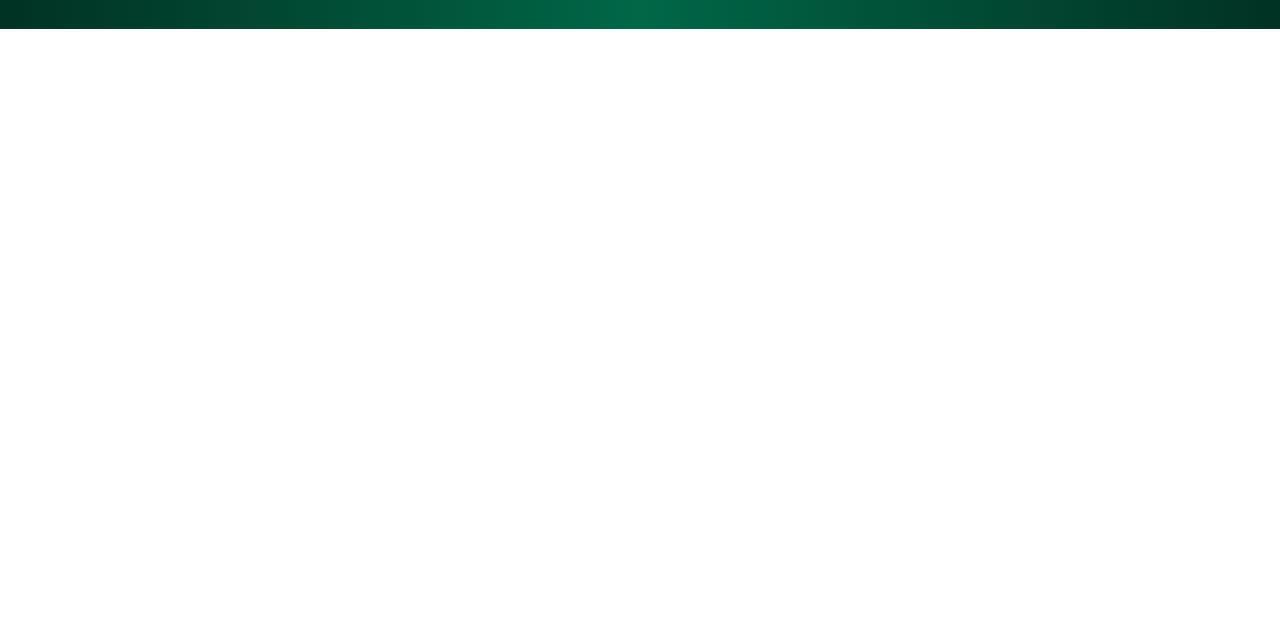
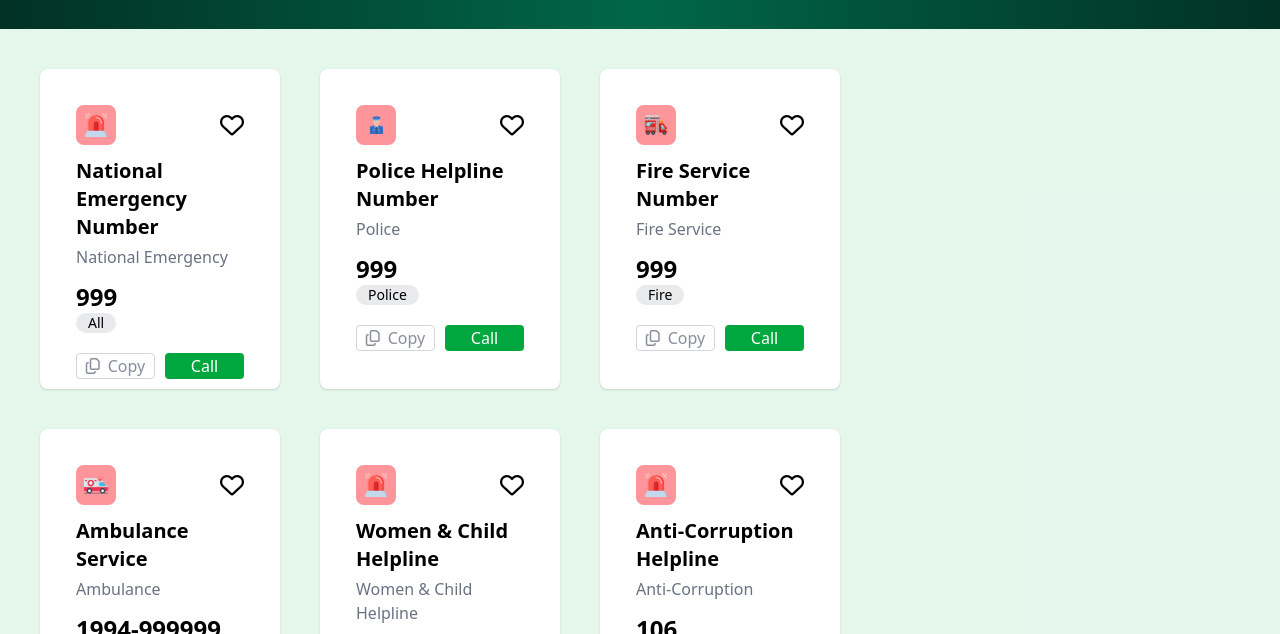
Before and after one commit to Jerome-Mondol/PH-5th-assignment, a plain HTML site: page index.html in a window 1280 px wide. Shown: the part 323-957 px from the top of the page. Before the commit the page ends 800 px from the top, so only its background shows below. Drawn offline with nearby package versions, Linux system fonts and the light colour scheme.

Commit message:
cards done

```diff
--- /dev/null
+++ b/cards.js
@@ -0,0 +1,65 @@
+export const cardData = [
+    {
+        img:"./assets/emergency.png",
+        title: "National Emergency Number",
+        subTitle:"National Emergency",
+        tel:"999",
+        category: "All"
+    },
+    {
+        img:"./assets/police.png",
+        title: "Police Helpline Number",
+        subTitle:"Police",
+        tel:"999",
+        category: "Police"
+    },
+    {
+        img:"./assets/fire-service.png",
+        title: "Fire Service Number",
+        subTitle:"Fire Service",
+        tel:"999",
+        category: "Fire"
+    },
+    {
+        img:"./assets/ambulance.png",
+        title: "Ambulance Service",
+        subTitle:"Ambulance",
+        tel:"1994-999999",
+        category: "Health"
+    },
+    {
+        img:"./assets/emergency.png",
+        title: "Women & Child Helpline",
+        subTitle:"Women & Child Helpline",
+        tel:"109",
+        category: "Help"
+    },
+    {
+        img:"./assets/emergency.png",
+        title: "Anti-Corruption Helpline",
+        subTitle:"Anti-Corruption",
+        tel:"106",
+        category: "Govt"
+    },
+    {
+        img:"./assets/emergency.png",
+        title: "Electricity Helpline",
+        subTitle:"Electricity Outage",
+        tel:"16216",
+        category: "Electricity"
+    },
+    {
+        img:"./assets/emergency.png",
+        title: "Brac Helpline",
+        subTitle:"Brac",
+        tel:"16445",
+        category: "NGO"
+    },
+    {
+        img:"./assets/emergency.png",
+        title: "Bangladesh Railway Helpline ",
+        subTitle:"Bangladesh Railway",
+        tel:"163",
+        category: "Travel"
+    },
+]
--- a/index.html
+++ b/index.html
@@ -4,6 +4,7 @@
     <meta charset="UTF-8">
     <meta name="viewport" content="width=device-width, initial-scale=1.0">
     <script src="https://cdn.jsdelivr.net/npm/@tailwindcss/browser@4"></script>
+    <link rel="stylesheet" href="style.css">
     <title>Document</title>
 </head>
 <body>
@@ -38,5 +39,24 @@
         <h1 class="font-bold text-xl md:text-3xl">Emergency Service Directory</h1>
         <p class="text-sm text-center md:text-base" >Government Emergency Services at Your Fingertip – A Project by  Government of the People’s Republic of Bangladesh</p>
      </div>
+
+    <!-- Main -->
+     <div class="main bg-[#00A63E]/10 h-auto flex p-10">
+        <div class="cards w-[80%] flex flex-wrap gap-10" id="cards">
+
+        </div>
+        </div>
+        <div class="history"></div>
+     </div>
+
+
+
+
+
+
+
+
+     <script src="https://kit.fontawesome.com/b46c0ed6b8.js" crossorigin="anonymous"></script>
+     <script src="script.js" type="module"></script>
 </body>
 </html>
--- a/script.js
+++ b/script.js
@@ -0,0 +1,70 @@
+import { cardData } from './cards.js'
+let cardsParent = document.querySelector('#cards');
+
+for(let i = 0; i < cardData.length; i++) {
+    let childCard = document.createElement('div');
+    childCard.classList.add('bg-white', 'w-[25%]', 'h-80', 'rounded-lg', 'shadow-sm', 'flex', 'flex-col', 'p-9');
+    let childCardElemImg = document.createElement('img');
+    let childCardElemLove = document.createElement('i');
+    childCardElemLove.classList.add('fa-regular', 'fa-heart', 'text-2xl');
+    let childCardElemImgContainer = document.createElement('div');
+    childCardElemImgContainer.classList.add('flex', 'items-center', 'justify-between');
+    let childCardElemTitle = document.createElement('h1');
+    let childCardElemSubTitle = document.createElement('p');
+    let childCardElemTel = document.createElement('p');
+    let childCardElemCategory = document.createElement('span');
+    let childCardElemBTNContainer = document.createElement('div');
+    childCardElemBTNContainer.classList.add('flex', 'justify-between', 'mt-5');
+    let childCardElemCopyBTN = document.createElement('button');
+    let childCardElemCallBTN = document.createElement('button');
+
+
+    const childCardImg = cardData[i].img;
+    const childCardTitle = cardData[i].title;
+    const childCardSubTitle = cardData[i].subTitle;
+    const childCardTel = cardData[i].tel;
+    const childCardCategory = cardData[i].category;
+
+
+    childCardElemImg.src = childCardImg;
+    childCardElemImg.classList.add("w-10", "h-10", "bg-red-500/50", "p-2", "rounded-lg");
+
+    childCardElemTitle.innerText = childCardTitle;
+    childCardElemTitle.classList.add('text-xl', 'font-bold', 'mt-3');
+
+    childCardElemSubTitle.innerText = childCardSubTitle;
+    childCardElemSubTitle.classList.add('text-md', 'text-gray-500', 'mt-1');
+
+    childCardElemTel.innerText = childCardTel;
+    childCardElemTel.classList.add('text-2xl', 'mt-3', 'font-bold');
+
+    childCardElemCategory.innerText = childCardCategory;
+    childCardElemCategory.classList.add('bg-gray-500/15', 'w-fit', 'px-3', 'rounded-3xl', 'text-sm');
+
+    childCardElemCopyBTN.innerHTML = '<i class="fa-regular fa-copy mr-2"></i>Copy';
+    childCardElemCopyBTN.classList.add('w-[47%]', 'border-1', 'border-gray-300', 'rounded-sm', 'text-gray-500/80', 'cursor-pointer');
+
+    childCardElemCallBTN.innerText = "Call";
+    childCardElemCallBTN.classList.add('w-[47%]', 'bg-[#00A63E]', 'rounded-sm', 'cursor-pointer', 'text-white');
+
+
+
+
+    cardsParent.appendChild(childCard);
+
+
+    childCard.appendChild(childCardElemImgContainer);
+    childCard.appendChild(childCardElemTitle);
+    childCard.appendChild(childCardElemSubTitle);
+    childCard.appendChild(childCardElemTel);
+    childCard.appendChild(childCardElemCategory);
+    childCard.appendChild(childCardElemBTNContainer);
+
+
+    childCardElemImgContainer.appendChild(childCardElemImg);
+    childCardElemImgContainer.appendChild(childCardElemLove);
+
+    childCardElemBTNContainer.appendChild(childCardElemCopyBTN);
+    childCardElemBTNContainer.appendChild(childCardElemCallBTN);
+
+}
```
Also changed, not shown: style.css (added).
